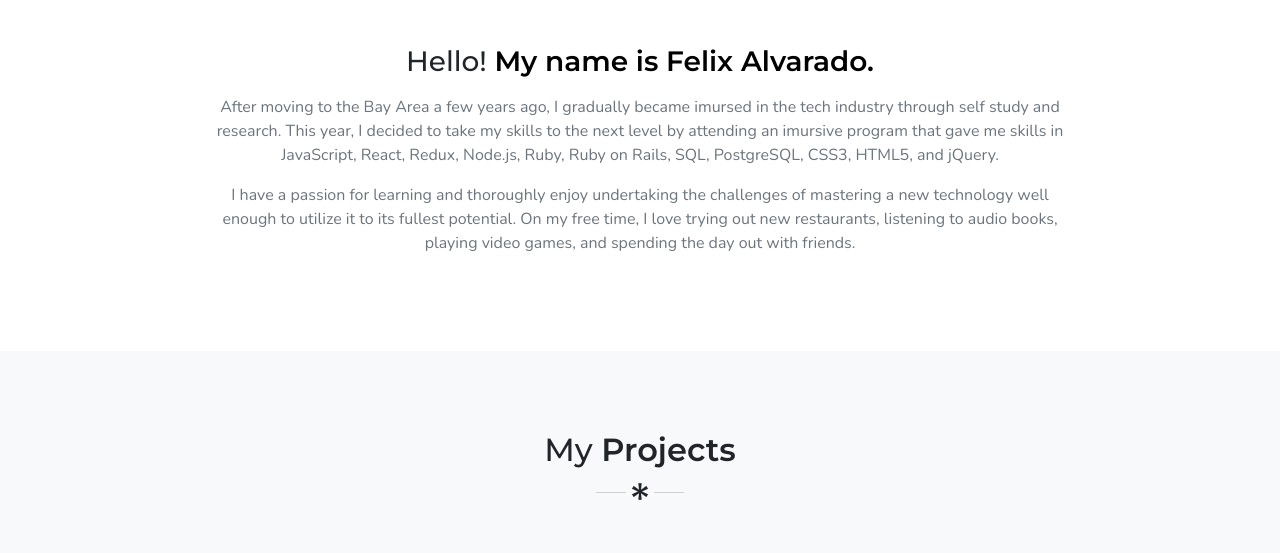
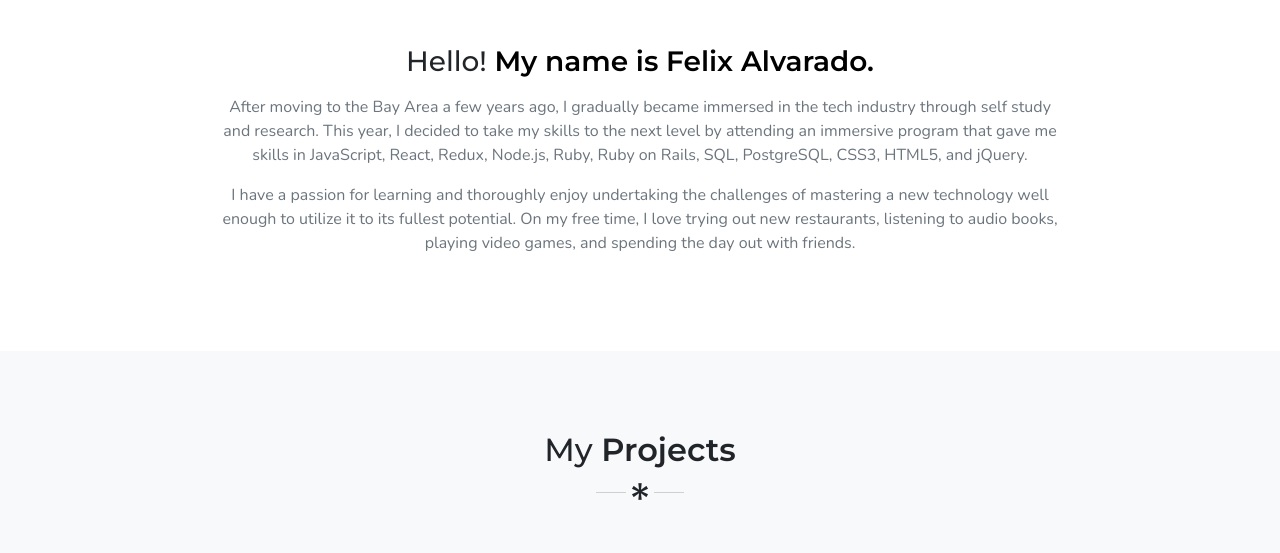
Before and after one commit to FelixAlvarado/FelixAlvarado, a plain HTML site: page index.html in a window 1280 px wide. Shown: the part 1358-1911 px from the top of the page. Drawn offline with nearby package versions, Linux system fonts and the light colour scheme; animation ran at ten frames a second; files whose address does not match are found by name.

Commit message:
modified spelling

```diff
--- a/index.html
+++ b/index.html
@@ -153,7 +153,7 @@
                                 <li class="list-inline-item mr-0 text-muted">Photographer</li>
                                 <li class="list-inline-item mr-0 text-muted">Devloper</li>
                             </ul> -->
-                            <p class="text-muted mt-3">After moving to the Bay Area a few years ago, I gradually became imursed in the tech industry through self study and research. This year, I decided to take my skills to the next level by attending an imursive program that gave me skills in JavaScript, React, Redux, Node.js, Ruby, Ruby on Rails, SQL, PostgreSQL, CSS3, HTML5, and jQuery.</p>
+                            <p class="text-muted mt-3">After moving to the Bay Area a few years ago, I gradually became immersed in the tech industry through self study and research. This year, I decided to take my skills to the next level by attending an immersive program that gave me skills in JavaScript, React, Redux, Node.js, Ruby, Ruby on Rails, SQL, PostgreSQL, CSS3, HTML5, and jQuery.</p>
                             <p class="text-muted mt-3">I have a passion for learning and thoroughly enjoy undertaking the challenges of mastering a new technology well enough to utilize it to its fullest potential. On my free time, I love trying out new restaurants, listening to audio books, playing video games, and spending the day out with friends.</p>
                         </div>
                     </div>
```
